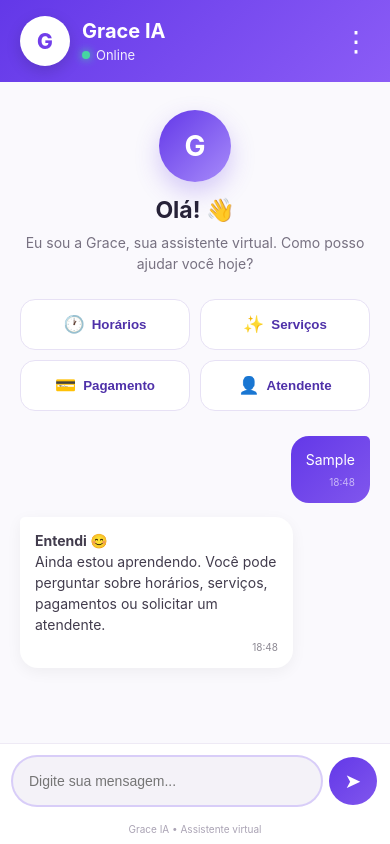
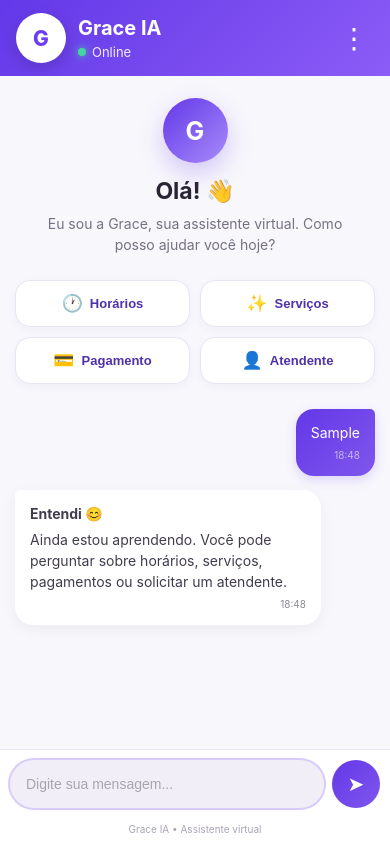
Before and after one commit to esterestara-eng/Grace-IA-Atendimento, a plain HTML site: page index.html in a window 390 px wide. Both pictures are taken after typing "Sample" into the empty fields and a click on the button "Enviar mensagem". Drawn offline with Linux system fonts and the light colour scheme.

Commit message:
Update style.css

```diff
--- a/style.css
+++ b/style.css
@@ -4,6 +4,21 @@
     box-sizing: border-box;
 }
 
+:root {
+    --roxo: #6d3df5;
+    --roxo-escuro: #5530c7;
+    --roxo-claro: #f2edff;
+    --fundo: #f8f7fc;
+    --texto: #292334;
+    --texto-suave: #777181;
+    --borda: #e9e4f2;
+    --verde: #42e59b;
+}
+
+
+/* =========================
+   BASE
+========================= */
 
 body {
     min-height: 100vh;
@@ -26,7 +41,7 @@ body {
             #ece9f8
         );
 
-    color: #272238;
+    color: var(--texto);
 
     display: flex;
     justify-content: center;
@@ -46,7 +61,7 @@ body {
 
     height: min(760px, 95vh);
 
-    background: #ffffff;
+    background: white;
 
     border-radius: 28px;
 
@@ -101,7 +116,7 @@ body {
 
     background: white;
 
-    color: #713eea;
+    color: var(--roxo);
 
     display: flex;
     align-items: center;
@@ -141,10 +156,10 @@ body {
 
     border-radius: 50%;
 
-    background: #42e59b;
+    background: var(--verde);
 
     box-shadow:
-        0 0 8px #42e59b;
+        0 0 8px var(--verde);
 }
 
 
@@ -158,6 +173,18 @@ body {
     font-size: 28px;
 
     cursor: pointer;
+
+    width: 40px;
+    height: 40px;
+
+    border-radius: 50%;
+
+    transition: 0.2s;
+}
+
+
+.menu-button:hover {
+    background: rgba(255, 255, 255, 0.15);
 }
 
 
@@ -172,14 +199,35 @@ body {
 
     padding: 28px 20px;
 
-    background: #faf9fd;
+    background: var(--fundo);
+
+    scroll-behavior: smooth;
 }
 
+
+/* BARRA DE ROLAGEM */
+
+.chat::-webkit-scrollbar {
+    width: 5px;
+}
+
+.chat::-webkit-scrollbar-thumb {
+    background: #d7ccef;
+
+    border-radius: 10px;
+}
+
+
+/* =========================
+   APRESENTAÇÃO
+========================= */
 
 .welcome {
     text-align: center;
 
     margin-bottom: 25px;
+
+    animation: aparecer 0.5s ease;
 }
 
 
@@ -221,11 +269,15 @@ body {
 
 
 .welcome p {
-    color: #777181;
+    color: var(--texto-suave);
 
     line-height: 1.5;
 
     font-size: 14px;
+
+    max-width: 330px;
+
+    margin: auto;
 }
 
 
@@ -245,7 +297,7 @@ body {
 
 
 .quick-button {
-    border: 1px solid #e7e1f5;
+    border: 1px solid var(--borda);
 
     background: white;
 
@@ -263,16 +315,28 @@ body {
 
     gap: 7px;
 
-    transition: 0.2s;
+    transition:
+        transform 0.2s,
+        background 0.2s,
+        border-color 0.2s;
+
+    box-shadow:
+        0 3px 10px
+        rgba(70, 45, 120, 0.04);
 }
 
 
 .quick-button:hover {
     transform: translateY(-2px);
 
-    background: #f4f0ff;
+    background: var(--roxo-claro);
 
     border-color: #cfc1f5;
+}
+
+
+.quick-button:active {
+    transform: scale(0.97);
 }
 
 
@@ -298,6 +362,9 @@ body {
     display: flex;
 
     width: 100%;
+
+    animation:
+        mensagemEntrando 0.25s ease;
 }
 
 
@@ -319,6 +386,13 @@ body {
     line-height: 1.5;
 
     font-size: 14px;
+
+    word-wrap: break-word;
+}
+
+
+.message-bubble p {
+    margin-top: 5px;
 }
 
 
@@ -354,6 +428,10 @@ body {
         5px
         18px
         18px;
+
+    box-shadow:
+        0 4px 12px
+        rgba(99, 56, 232, 0.18);
 }
 
 
@@ -386,7 +464,7 @@ body {
         20px
         8px;
 
-    background: #faf9fd;
+    background: var(--fundo);
 
     color: #8b8495;
 
@@ -402,7 +480,8 @@ body {
 
     border-radius: 50%;
 
-    animation: typing 1.2s infinite;
+    animation:
+        typing 1.2s infinite;
 }
 
 
@@ -422,14 +501,17 @@ body {
     60%,
     100% {
         opacity: 0.3;
-        transform: translateY(0);
+
+        transform:
+            translateY(0);
     }
 
     30% {
         opacity: 1;
-        transform: translateY(-3px);
+
+        transform:
+            translateY(-3px);
     }
-
 }
 
 
@@ -471,10 +553,19 @@ body {
     font-size: 14px;
 
     color: #332d3d;
+
+    transition: 0.2s;
+}
+
+
+.message-form input::placeholder {
+    color: #aaa4b1;
 }
 
 
 .message-form input:focus {
+    background: #f1eef8;
+
     box-shadow:
         0 0 0 2px #d8cdf8;
 }
@@ -483,6 +574,8 @@ body {
 .send-button {
     width: 48px;
     height: 48px;
+
+    flex-shrink: 0;
 
     border: none;
 
@@ -501,12 +594,26 @@ body {
 
     cursor: pointer;
 
-    transition: 0.2s;
+    transition:
+        transform 0.2s,
+        background 0.2s;
 }
 
 
 .send-button:hover {
     transform: scale(1.06);
+
+    background:
+        linear-gradient(
+            135deg,
+            #5530c7,
+            #7145d9
+        );
+}
+
+
+.send-button:active {
+    transform: scale(0.95);
 }
 
 
@@ -531,6 +638,46 @@ body {
 
 
 /* =========================
+   ANIMAÇÕES
+========================= */
+
+@keyframes aparecer {
+
+    from {
+        opacity: 0;
+
+        transform:
+            translateY(10px);
+    }
+
+    to {
+        opacity: 1;
+
+        transform:
+            translateY(0);
+    }
+}
+
+
+@keyframes mensagemEntrando {
+
+    from {
+        opacity: 0;
+
+        transform:
+            translateY(8px);
+    }
+
+    to {
+        opacity: 1;
+
+        transform:
+            translateY(0);
+    }
+}
+
+
+/* =========================
    CELULAR
 ========================= */
 
@@ -546,9 +693,88 @@ body {
     .app {
         max-width: none;
 
+        width: 100%;
+
         height: 100vh;
+
+        min-height: 100vh;
 
         border-radius: 0;
     }
 
+
+    .header {
+        min-height: 76px;
+
+        padding:
+            13px
+            16px;
+    }
+
+
+    .chat {
+        padding:
+            22px
+            15px;
+    }
+
+
+    .welcome-avatar {
+        width: 65px;
+        height: 65px;
+
+        font-size: 25px;
+    }
+
+
+    .quick-button {
+        padding: 12px 8px;
+
+        font-size: 13px;
+    }
+
+
+    .message-bubble {
+        max-width: 85%;
+    }
+
+
+    .message-form {
+        padding:
+            10px;
+    }
+
 }
+
+
+/* =========================
+   CELULARES PEQUENOS
+========================= */
+
+@media (max-width: 360px) {
+
+    .quick-actions {
+        gap: 7px;
+    }
+
+
+    .quick-button {
+        padding:
+            10px 5px;
+
+        font-size: 12px;
+    }
+
+
+    .message-form input {
+        padding:
+            12px;
+    }
+
+
+    .send-button {
+        width: 44px;
+        height: 44px;
+    }
+
+}
```
